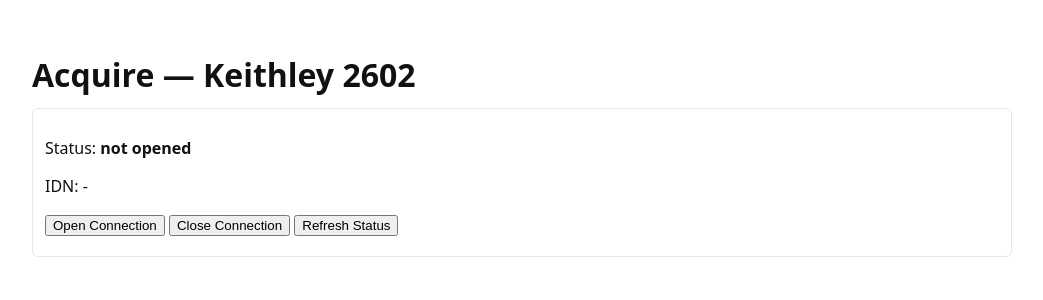
After one commit to Tristan-O/FET-measurement-GUI, a Flask app: page /acquire in a window 1280 px wide. The commit adds this page. Shown: the top 300 px of the page, without its empty margins (118-1161 px from the left). Run offline with Flask 2, Linux system fonts and the light colour scheme.

Commit message:
Moved DAQ to /acquire

```diff
--- a/main.py
+++ b/main.py
@@ -33,7 +33,6 @@ class InstrumentState:
 
 
 state = InstrumentState()
-# load_state_from_disk()
 
 
 def open_instrument(address=None, timeout=5):
@@ -96,11 +95,28 @@ def index():
 
 @app.route("/api/status", methods=["GET"])
 def api_status():
-    # Attempt a quick connection check on demand
-    if state.status != "opened":
-        address = os.environ.get("KEITHLEY_ADDRESS")
-        open_instrument(address=address)
     return jsonify({"status": state.status, "idn": state.idn})
+
+
+@app.route("/api/open", methods=["POST"])
+def api_open():
+    open_instrument()
+    return jsonify({"status": state.status, "idn": state.idn})
+
+
+@app.route("/api/close", methods=["POST"])
+def api_close():
+    try:
+        if state.inst is not None:
+            try:
+                state.inst.close()
+            except Exception:
+                pass
+            state.inst = None
+        state.status = "closed"
+        return jsonify({"ok": True, "status": state.status})
+    except Exception as e:
+        return jsonify({"error": str(e)}), 500
 
 
 def parse_csv_text(text):
@@ -265,6 +281,11 @@ def plot_page():
     return render_template("plot.html")
 
 
+@app.route("/acquire")
+def acquire_page():
+    return render_template("acquire.html")
+
+
 @app.route("/api/rename", methods=["POST"])
 def api_rename():
     j = request.get_json() or {}
@@ -309,8 +330,6 @@ def start_connection_background():
     address = os.environ.get("KEITHLEY_ADDRESS")
     open_instrument(address=address)
 
-
 if __name__ == "__main__":
-    t = threading.Thread(target=start_connection_background, daemon=True)
-    t.start()
+    load_state_from_disk()
     app.run(host="0.0.0.0", port=5000, debug=True)
--- /dev/null
+++ b/static/acquire.js
@@ -0,0 +1,61 @@
+document.addEventListener('DOMContentLoaded', () => {
+  const statusEl = document.getElementById('status');
+  const idnEl = document.getElementById('idn');
+  const openBtn = document.getElementById('open');
+  const closeBtn = document.getElementById('close');
+  const refreshBtn = document.getElementById('refresh');
+//   const addrInput = document.getElementById('address');
+  const result = document.getElementById('result');
+
+  async function fetchStatus() {
+    try {
+      const r = await fetch('/api/status');
+      const j = await r.json();
+      statusEl.textContent = j.status || '-';
+      idnEl.textContent = j.idn || '-';
+    } catch (e) {
+      statusEl.textContent = 'error';
+      idnEl.textContent = '-';
+    }
+  }
+
+  openBtn.addEventListener('click', async () => {
+    result.textContent = 'Opening...';
+    // const addr = addrInput.value.trim() || undefined;
+    try {
+      const r = await fetch('/api/open', { method: 'POST', headers: {'Content-Type': 'application/json'} });
+      const j = await r.json();
+      if (r.ok) {
+        result.textContent = `Status: ${j.status}`;
+        statusEl.textContent = j.status || '-';
+        idnEl.textContent = j.idn || '-';
+      } else {
+        result.textContent = j.error || 'open failed';
+      }
+    } catch (e) {
+      result.textContent = 'open error: ' + e;
+    }
+  });
+
+  closeBtn.addEventListener('click', async () => {
+    result.textContent = 'Closing...';
+    try {
+      const r = await fetch('/api/close', { method: 'POST' });
+      const j = await r.json();
+      if (r.ok) {
+        result.textContent = `Status: ${j.status}`;
+        statusEl.textContent = j.status || '-';
+        idnEl.textContent = '-';
+      } else {
+        result.textContent = j.error || 'close failed';
+      }
+    } catch (e) {
+      result.textContent = 'close error';
+    }
+  });
+
+  refreshBtn.addEventListener('click', fetchStatus);
+
+  // initial
+  fetchStatus();
+});
--- /dev/null
+++ b/templates/acquire.html
@@ -0,0 +1,25 @@
+<!doctype html>
+<html lang="en">
+<head>
+  <meta charset="utf-8" />
+  <meta name="viewport" content="width=device-width,initial-scale=1" />
+  <title>Acquire — Keithley 2602</title>
+  <link rel="stylesheet" href="/static/style.css">
+  </head>
+<body>
+  <main>
+    <h1>Acquire — Keithley 2602</h1>
+    <section>
+      <p>Status: <strong id="status">checking...</strong></p>
+      <p>IDN: <span id="idn">-</span></p>
+      <div style="margin-top:8px">
+        <button id="open">Open Connection</button>
+        <button id="close">Close Connection</button>
+        <button id="refresh">Refresh Status</button>
+      </div>
+      <div id="result" style="margin-top:8px"></div>
+    </section>
+  </main>
+  <script src="/static/acquire.js"></script>
+</body>
+</html>
```
Also changed, not shown: static/app.js (+0 -21 lines), templates/index.html (+0 -7 lines).
